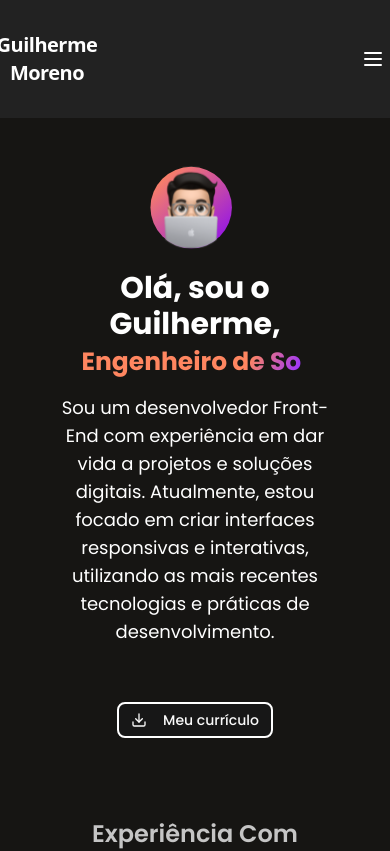
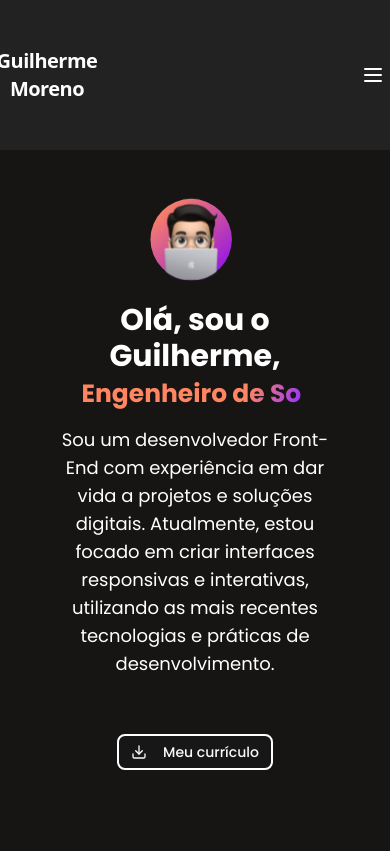
Before and after one commit to Gui250/portifolio, a React (Vite) app in the folder portifolio/: page / in a window 390 px wide. Shown: the top 851 px of the page. Built offline with nearby package versions, Linux system fonts and the light colour scheme.

Commit message:
adicionando padding no mobile

```diff
--- a/portifolio/src/components/Header/index.tsx
+++ b/portifolio/src/components/Header/index.tsx
@@ -17,7 +17,7 @@
 export function Header() {
   return (
     <div className="flex py-(--padding-top-bottom)  bg-(--color-header) text-white items-center justify-center font-(--font-jakarta)">
-      <div className="flex items-center justify-center gap-64">
+      <div className="flex items-center justify-center gap-64 sm:px-4 py-4">
         <TypographyH1 text="Guilherme Moreno" />
 
         {/* Navigation Menu - Visível apenas em telas >= 640px */}
```
